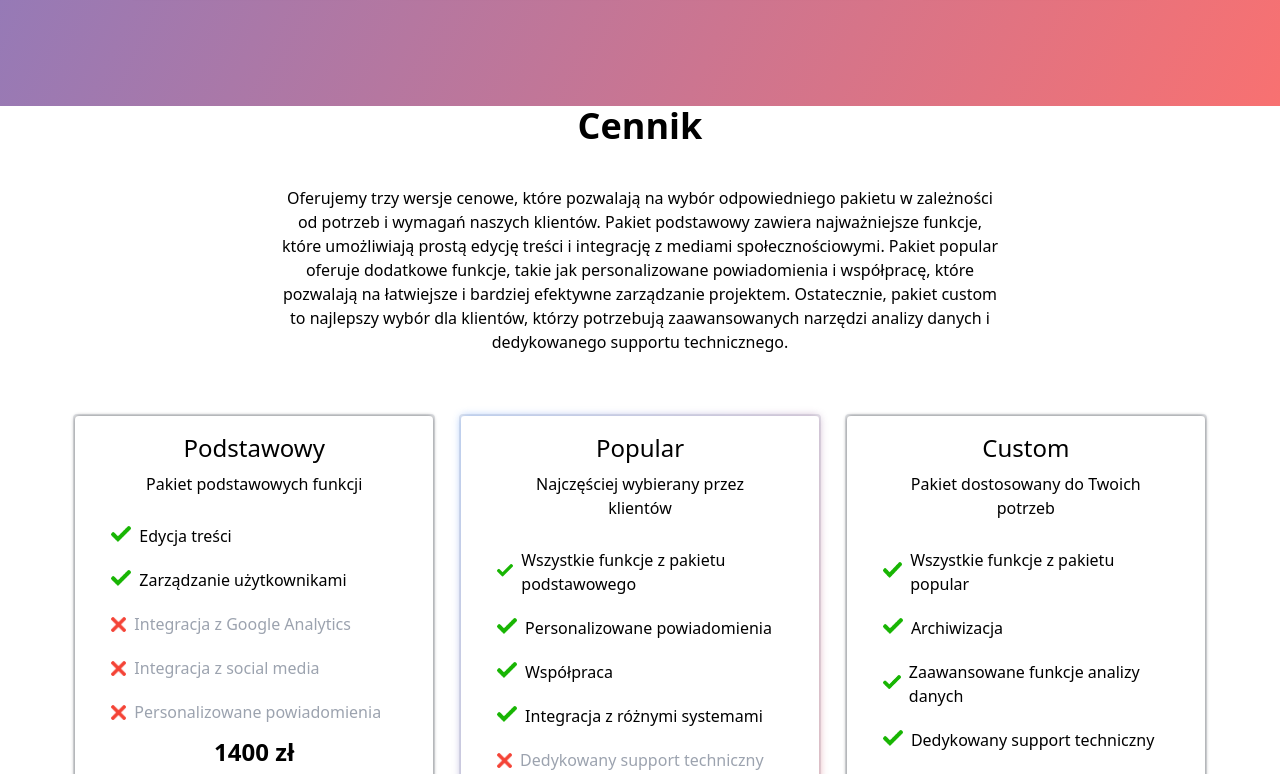
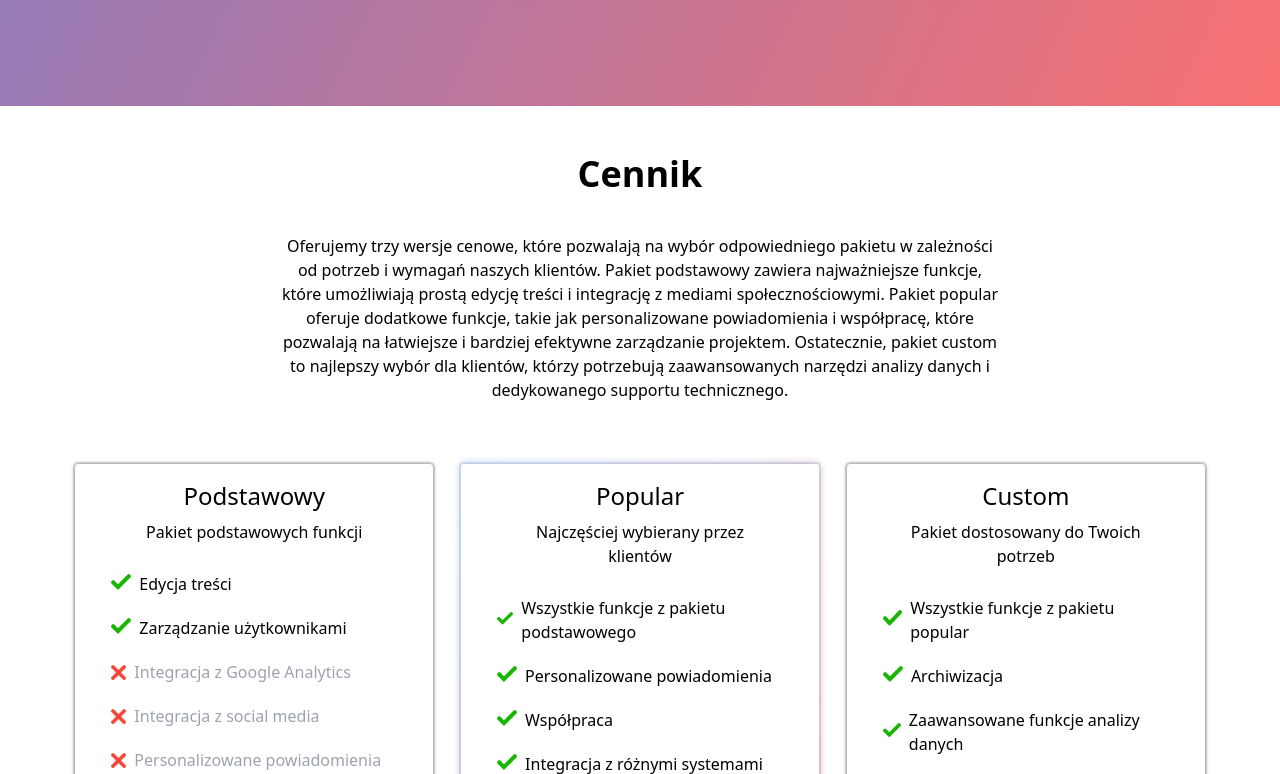
Before and after one commit to ssynowiec/trictic, a Next.js app: page / in a window 1280 px wide. Shown: the part 3486-4260 px from the top of the page. Built offline with nearby package versions, Linux system fonts and the light colour scheme.

Commit message:
fix: style heading

```diff
--- a/src/components/hero/hero.tsx
+++ b/src/components/hero/hero.tsx
@@ -1,8 +1,6 @@
 import { Karla } from '@next/font/google';
 import clsx from 'clsx';
 import { Button } from 'components/button/button';
-import { Link } from 'components/link/link';
-import { Image } from 'components/image/image';
 import { HeroImg } from 'components/heroImg/heroImg';
 
 const karla = Karla({ weight: ['800'], subsets: ['latin'] });
--- a/src/components/priceList/priceList.tsx
+++ b/src/components/priceList/priceList.tsx
@@ -6,7 +6,7 @@
 	return (
 		<section
 			id="cennik"
-			className="flex min-h-screen w-full flex-col justify-center"
+			className="flex min-h-screen w-full flex-col items-center justify-center pt-10 md:pt-12"
 		>
 			<Container>
 				<h2 className="text-center text-4xl font-bold">Cennik</h2>
```
